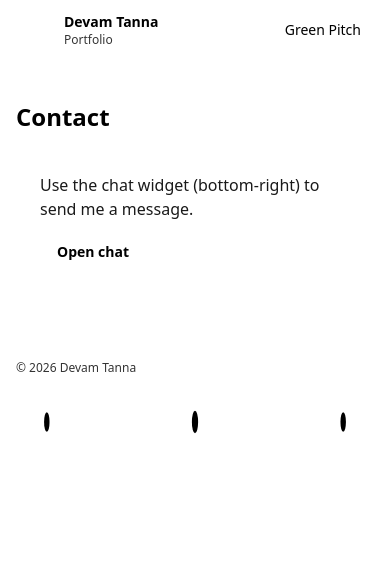
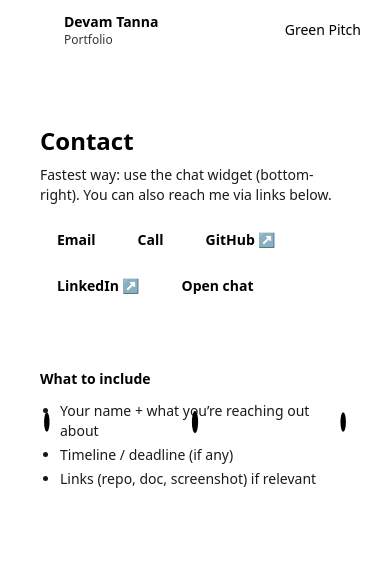
Before and after one commit to devam1912/Portfolio, a React (Vite) app: page /contact in a window 390 px wide. Shown: the top 563 px of the page. Built offline with nearby package versions, Linux system fonts and the light colour scheme; no server answers; the HTML template or start-up script is replaced by a standard one.

Commit message:
Polish Contact page with email, phone, GitHub, LinkedIn

```diff
--- a/src/pages/Contact.jsx
+++ b/src/pages/Contact.jsx
@@ -1,12 +1,44 @@
 export default function Contact() {
   return (
     <section className="space-y-4">
+      <div className="rounded-3xl glass p-6">
         <h2 className="text-2xl font-semibold">Contact</h2>
+        <p className="mt-2 text-sm opacity-90">
+          Fastest way: use the chat widget (bottom-right). You can also reach me via links below.
+        </p>
 
-      <div className="rounded-3xl glass p-6 space-y-3">
-        <p className="opacity-90">
-          Use the chat widget (bottom-right) to send me a message.
-        </p>
+        <div className="mt-4 flex flex-wrap gap-2">
+          <a
+            className="rounded-2xl border border-white/15 bg-white/10 px-4 py-2 text-sm font-semibold hover:bg-white/15"
+            href="mailto:devamtanna07@gmail.com"
+          >
+            Email
+          </a>
+
+          <a
+            className="rounded-2xl border border-white/15 bg-white/10 px-4 py-2 text-sm font-semibold hover:bg-white/15"
+            href="tel:+918758191256"
+          >
+            Call
+          </a>
+
+          <a
+            className="rounded-2xl border border-white/15 bg-white/10 px-4 py-2 text-sm font-semibold hover:bg-white/15"
+            href="https://github.com/devam1912"
+            target="_blank"
+            rel="noreferrer"
+          >
+            GitHub ↗
+          </a>
+
+          <a
+            className="rounded-2xl border border-white/15 bg-white/10 px-4 py-2 text-sm font-semibold hover:bg-white/15"
+            href="https://www.linkedin.com/in/devam-tanna-885a96286/"
+            target="_blank"
+            rel="noreferrer"
+          >
+            LinkedIn ↗
+          </a>
 
           <button
             type="button"
@@ -16,6 +48,16 @@ export default function Contact() {
             Open chat
           </button>
         </div>
+      </div>
+
+      <div className="rounded-3xl glass p-6">
+        <div className="text-sm font-semibold">What to include</div>
+        <ul className="mt-3 list-disc space-y-1 pl-5 text-sm opacity-90">
+          <li>Your name + what you’re reaching out about</li>
+          <li>Timeline / deadline (if any)</li>
+          <li>Links (repo, doc, screenshot) if relevant</li>
+        </ul>
+      </div>
     </section>
   );
 }
```
Lines whose indentation alone changed are shown as unchanged.
